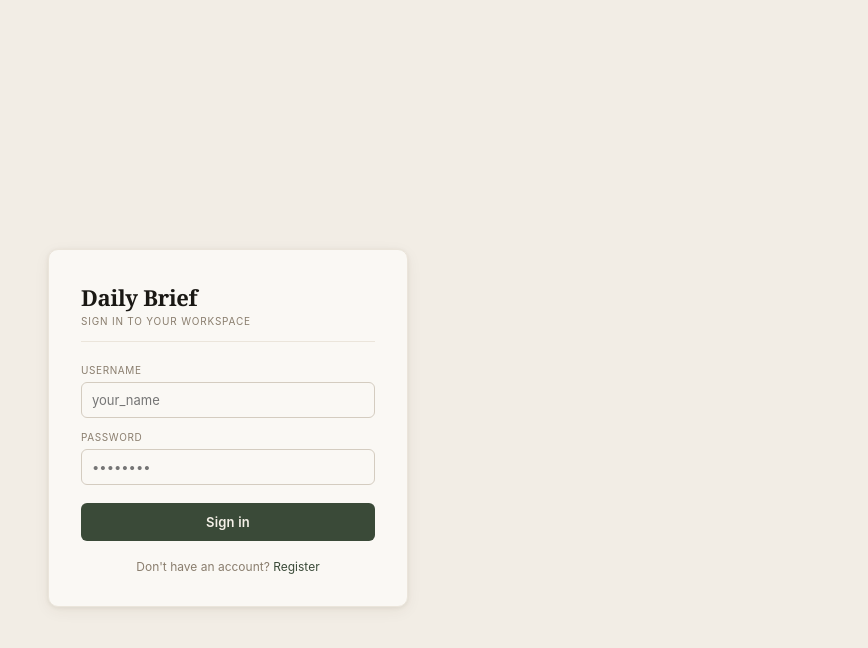
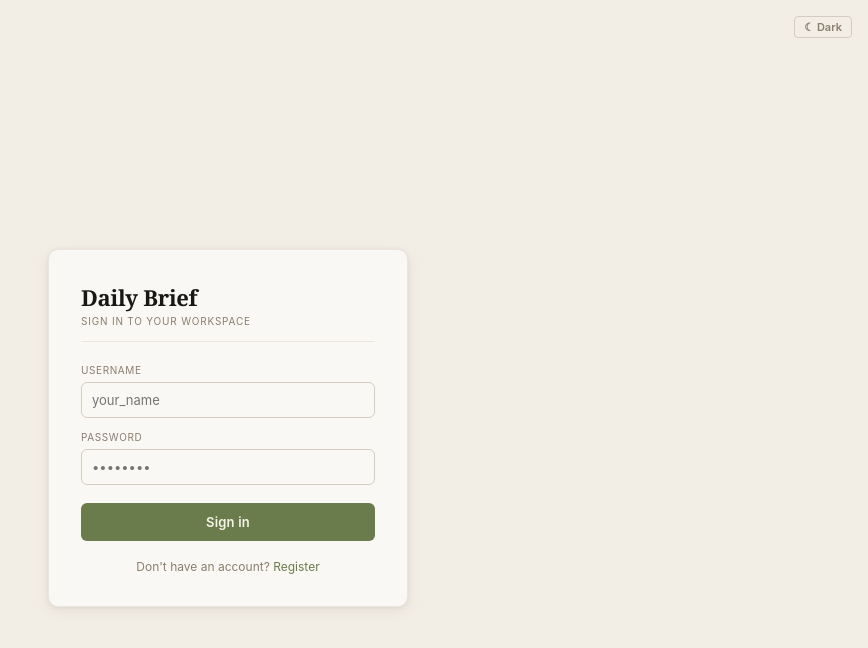
Before and after one commit to Srivibhu/daily-brief-app, a Next.js app: page /login in a window 1280 px wide. Shown: the top 648 px of the page, without its empty margins (412-1280 px from the left). Built offline with nearby package versions, Linux system fonts and the light colour scheme.

Commit message:
Moss green primary, light/dark theme toggle with espresso dark mode

```diff
--- /dev/null
+++ b/components/ThemeToggle.js
@@ -0,0 +1,11 @@
+import { useTheme, setTheme } from '../lib/theme'
+
+export default function ThemeToggle({ className = '' }) {
+  const theme = useTheme()
+  const next = theme === 'dark' ? 'light' : 'dark'
+  return (
+    <button className={`theme-toggle ${className}`} onClick={() => setTheme(next)} title={`Switch to ${next} mode`} aria-label={`Switch to ${next} mode`}>
+      {theme === 'dark' ? '☀ Light' : '☾ Dark'}
+    </button>
+  )
+}
--- a/components/charts.js
+++ b/components/charts.js
@@ -1,9 +1,11 @@
 import { useEffect, useRef } from 'react'
+import { useTheme } from '../lib/theme'
 
 // Builds a Chart.js chart on a canvas; rebuilt whenever `deps` change.
 // chart.js is imported lazily so nothing touches the DOM during SSR.
 function useChart(makeConfig, deps) {
   const ref = useRef(null)
+  const theme = useTheme() // rebuild with the new palette when the theme flips
   useEffect(() => {
     let chart, dead = false
     import('chart.js/auto').then(({ default: Chart }) => {
@@ -11,7 +13,7 @@ function useChart(makeConfig, deps) {
       chart = new Chart(ref.current, makeConfig())
     })
     return () => { dead = true; if (chart) chart.destroy() }
-  }, deps) // eslint-disable-line react-hooks/exhaustive-deps
+  }, [...deps, theme]) // eslint-disable-line react-hooks/exhaustive-deps
   return ref
 }
 
--- /dev/null
+++ b/lib/theme.js
@@ -0,0 +1,15 @@
+import { useSyncExternalStore } from 'react'
+
+// Theme lives on <html data-theme="light|dark"> (set before paint by pages/_document.js)
+const subs = new Set()
+const read = () => document.documentElement.getAttribute('data-theme') || 'light'
+
+export function useTheme() {
+  return useSyncExternalStore(cb => { subs.add(cb); return () => subs.delete(cb) }, read, () => 'light')
+}
+
+export function setTheme(t) {
+  document.documentElement.setAttribute('data-theme', t)
+  try { localStorage.setItem('db-theme', t) } catch {}
+  subs.forEach(f => f())
+}
--- a/pages/dashboard.js
+++ b/pages/dashboard.js
@@ -6,6 +6,7 @@ import CalendarTab from '../components/CalendarTab'
 import AnalyticsTab from '../components/AnalyticsTab'
 import Sidebar from '../components/Sidebar'
 import TagModal from '../components/TagModal'
+import ThemeToggle from '../components/ThemeToggle'
 import { useTimer } from '../lib/useTimer'
 import { useReminders } from '../lib/useReminders'
 import { api, todayStr, dateStr, statusOf, urgencyInfo, PRIORITY_CYCLE, PRIORITY_SORT } from '../lib/util'
@@ -187,6 +188,7 @@ export default function Dashboard() {
         </div>
         <div className="top-actions">
           <span className="user-chip">@{user?.username}</span>
+          <ThemeToggle />
           <button className="btn ghost sm" onClick={() => setShowTags(true)}>🏷 Tags</button>
           <button className="btn ghost sm" onClick={exportData}>Export</button>
           <button className="btn ghost sm" onClick={logout}>Sign out</button>
--- a/pages/login.js
+++ b/pages/login.js
@@ -1,5 +1,6 @@
 import { useState } from 'react'
 import { useRouter } from 'next/router'
+import ThemeToggle from '../components/ThemeToggle'
 
 export default function Login() {
   const router = useRouter()
@@ -29,6 +30,7 @@ export default function Login() {
 
   return (
     <div style={{ minHeight: '100vh', display: 'flex', alignItems: 'center', justifyContent: 'center', padding: 16 }}>
+      <ThemeToggle className="login-theme" />
       <div className="panel" style={{ width: 360, maxWidth: '100%', padding: 32, background: 'var(--s1)' }}>
         <div className="top-bar" style={{ display: 'block', marginBottom: 22 }}>
           <h1>Daily Brief</h1>
--- a/styles/globals.css
+++ b/styles/globals.css
@@ -8,9 +8,10 @@
   --s4:#e4ddd0;
   --b1:#d4ccc0;
   --b2:#ebe5db;
-  /* Forest green replaces blue */
-  --blue:#3a4a38;
-  --blue2:#2d3d2b;
+  /* Moss green primary */
+  --blue:#6a7c4b;
+  --blue2:#586a3d;
+  --on-blue:#f7f3ea;
   --text:#1a1814;
   --sub:#8a7e6e;
   --dim:#c4bbb0;
@@ -21,12 +22,62 @@
   --orange:#cf8b63;
   --red:#c9786f;
   --purple:#9a8cc4;
+  --purple2:#c3b9df;
+  /* Tints & overlays (themeable) */
+  --tint-red:#f7e4e1;
+  --tint-amber:#f6ecd6;
+  --tint-moss:#e9eddf;
+  --danger-line:#ebd2ce;
+  --danger-bg:#fdf0f0;
+  --hover-moss:rgba(106,124,75,.10);
+  --today-bg:#edf0e2;
+  --act-1:#d5ddc4;
+  --act-2:#a3b57f;
+  --overlay:rgba(40,30,20,.45);
   /* Fonts */
   --serif:'Georgia','Times New Roman',serif;
   --sans:-apple-system,BlinkMacSystemFont,'Helvetica Neue',Arial,sans-serif;
   /* Shadow */
   --shadow:0 1px 4px rgba(60,45,20,.08),0 4px 16px rgba(60,45,20,.06);
   --shadow-hover:0 2px 8px rgba(60,45,20,.12),0 8px 24px rgba(60,45,20,.1);
+  --shadow-modal:0 8px 40px rgba(40,30,20,.18);
+}
+
+/* ══ Dark mode — espresso brown, moss accent kept ══ */
+:root[data-theme="dark"]{
+  color-scheme:dark;
+  --bg:#1d1611;
+  --s1:#281f18;
+  --s2:#30261e;
+  --s3:#3a2e25;
+  --s4:#46382c;
+  --b1:#54443a;
+  --b2:#382c23;
+  --blue:#7d915a;
+  --blue2:#90a56b;
+  --on-blue:#1b140f;
+  --text:#efe6d8;
+  --sub:#a99b88;
+  --dim:#6a5b4d;
+  --green:#8fb59a;
+  --amber:#d3ae68;
+  --orange:#dc9a74;
+  --red:#d98a82;
+  --purple:#b1a4d6;
+  --purple2:#8d80b3;
+  --tint-red:rgba(217,138,130,.16);
+  --tint-amber:rgba(211,174,104,.16);
+  --tint-moss:rgba(125,145,90,.18);
+  --danger-line:rgba(217,138,130,.4);
+  --danger-bg:rgba(217,138,130,.10);
+  --hover-moss:rgba(125,145,90,.16);
+  --today-bg:rgba(125,145,90,.16);
+  --act-1:#4a5636;
+  --act-2:#66794a;
+  --overlay:rgba(8,5,3,.68);
+  --shadow:0 1px 4px rgba(0,0,0,.35),0 4px 16px rgba(0,0,0,.25);
+  --shadow-hover:0 2px 8px rgba(0,0,0,.45),0 8px 24px rgba(0,0,0,.35);
+  --shadow-modal:0 8px 40px rgba(0,0,0,.6);
 }
 *{box-sizing:border-box;margin:0;padding:0;}
 body{font-family:var(--serif);background:var(--bg);color:var(--text);min-height:100vh;padding:28px 24px 72px;}
@@ -54,15 +105,15 @@ body{font-family:var(--serif);background:var(--bg);color:var(--text);min-height:
 .tab.active{color:var(--blue);border-bottom-color:var(--blue);}
 
 /* ── Shared inputs ── */
-.due-input{font-family:var(--sans);font-size:12px;background:var(--s1);border:1px solid var(--b1);color:var(--text);border-radius:6px;padding:7px 10px;outline:none;transition:border-color .15s;color-scheme:light;}
+.due-input{font-family:var(--sans);font-size:12px;background:var(--s1);border:1px solid var(--b1);color:var(--text);border-radius:6px;padding:7px 10px;outline:none;transition:border-color .15s;}
 .due-input:focus{border-color:var(--blue);}
-.btn{font-family:var(--sans);font-size:12px;font-weight:600;background:var(--blue);color:#f5f0e8;border:none;border-radius:6px;padding:8px 14px;cursor:pointer;transition:background .15s;white-space:nowrap;letter-spacing:.2px;}
+.btn{font-family:var(--sans);font-size:12px;font-weight:600;background:var(--blue);color:var(--on-blue);border:none;border-radius:6px;padding:8px 14px;cursor:pointer;transition:background .15s;white-space:nowrap;letter-spacing:.2px;}
 .btn:hover{background:var(--blue2);}
 .btn.sm{padding:4px 9px;font-size:11px;}
 .btn.ghost{background:transparent;color:var(--sub);border:1px solid var(--b1);}
 .btn.ghost:hover{color:var(--text);border-color:var(--sub);}
-.btn.danger{background:transparent;color:var(--red);border:1px solid #ebd2ce;}
-.btn.danger:hover{background:#fdf0f0;}
+.btn.danger{background:transparent;color:var(--red);border:1px solid var(--danger-line);}
+.btn.danger:hover{background:var(--danger-bg);}
 .empty{font-family:var(--sans);text-align:center;color:var(--sub);font-size:13px;padding:28px 0;}
 
 /* ══════════════════════════════════════
@@ -75,17 +126,17 @@ body{font-family:var(--serif);background:var(--bg);color:var(--text);min-height:
 .quick-add-icon{padding:0 14px;color:var(--sub);font-size:15px;flex-shrink:0;}
 .quick-add-input{flex:1;background:transparent;border:none;color:var(--text);font-family:var(--sans);font-size:13px;padding:12px 0;outline:none;}
 .quick-add-input::placeholder{color:var(--dim);}
-.quick-add-due,.quick-add-time{background:transparent;border:none;border-left:1px solid var(--b2);color:var(--sub);font-family:var(--sans);font-size:11px;padding:0 10px;height:100%;outline:none;color-scheme:light;}
+.quick-add-due,.quick-add-time{background:transparent;border:none;border-left:1px solid var(--b2);color:var(--sub);font-family:var(--sans);font-size:11px;padding:0 10px;height:100%;outline:none;}
 .quick-add-tag{background:transparent;border:none;border-left:1px solid var(--b2);color:var(--sub);font-family:var(--sans);font-size:11px;padding:0 9px;cursor:pointer;outline:none;}
 .quick-add-tag option{background:var(--s1);}
 .quick-add-submit{background:transparent;border:none;border-left:1px solid var(--b2);color:var(--blue);font-family:var(--sans);font-size:11px;font-weight:600;padding:0 16px;cursor:pointer;height:100%;transition:background .15s;white-space:nowrap;letter-spacing:.2px;}
-.quick-add-submit:hover{background:rgba(58,74,56,.07);}
+.quick-add-submit:hover{background:var(--hover-moss);}
 
 /* Toolbar */
 .task-toolbar{display:flex;align-items:center;justify-content:space-between;margin-bottom:14px;}
 .filter-pills{display:flex;gap:5px;flex-wrap:wrap;}
 .pill{font-family:var(--sans);font-size:11px;padding:4px 12px;border-radius:20px;border:1px solid var(--b1);background:transparent;cursor:pointer;color:var(--sub);font-weight:500;transition:all .15s;letter-spacing:.2px;}
-.pill.active{background:var(--blue);border-color:var(--blue);color:#f5f0e8;}
+.pill.active{background:var(--blue);border-color:var(--blue);color:var(--on-blue);}
 
 /* Section group */
 .card-group-header{font-family:var(--sans);font-size:10px;font-weight:600;color:var(--sub);text-transform:uppercase;letter-spacing:.9px;padding:16px 0 10px;display:flex;align-items:center;gap:9px;cursor:pointer;user-select:none;}
@@ -136,7 +187,7 @@ body{font-family:var(--serif);background:var(--bg);color:var(--text);min-height:
 /* Priority flag */
 .priority-flag{font-family:var(--sans);font-size:10px;font-weight:700;padding:2px 8px;border-radius:20px;cursor:pointer;border:none;white-space:nowrap;transition:opacity .15s;}
 .priority-flag:hover{opacity:.7;}
-.pf-p1{background:#f7e4e1;color:var(--red);}.pf-p2{background:#f6ecd6;color:var(--amber);}.pf-p3{background:#e8ede8;color:var(--blue);}
+.pf-p1{background:var(--tint-red);color:var(--red);}.pf-p2{background:var(--tint-amber);color:var(--amber);}.pf-p3{background:var(--tint-moss);color:var(--blue);}
 .pf-none{background:var(--s3);color:var(--sub);}
 
 /* Card right — days left */
@@ -208,7 +259,7 @@ input[type=range]{flex:1;accent-color:var(--blue);cursor:pointer;height:3px;}
 .timer-panel{display:flex;flex-direction:column;align-items:center;gap:13px;}
 .timer-modes{display:flex;gap:5px;}
 .tmode{font-family:var(--sans);font-size:11px;font-weight:600;padding:4px 12px;border-radius:5px;border:1px solid var(--b1);background:transparent;cursor:pointer;color:var(--sub);transition:all .15s;letter-spacing:.2px;}
-.tmode.active{background:var(--blue);border-color:var(--blue);color:#f5f0e8;}
+.tmode.active{background:var(--blue);border-color:var(--blue);color:var(--on-blue);}
 .timer-ring-wrap{position:relative;width:180px;height:180px;}
 .timer-svg{transform:rotate(-90deg);}
 .timer-ring-bg{fill:none;stroke:var(--s4);stroke-width:7;}
@@ -222,7 +273,7 @@ input[type=range]{flex:1;accent-color:var(--blue);cursor:pointer;height:3px;}
 .timer-controls{display:flex;gap:7px;align-items:center;}
 .tbtn{font-family:var(--sans);font-size:13px;font-weight:600;background:var(--s2);border:1px solid var(--b1);color:var(--text);border-radius:7px;padding:9px 20px;cursor:pointer;transition:all .15s;}
 .tbtn:hover{border-color:var(--sub);}
-.tbtn.primary{background:var(--blue);border-color:var(--blue);color:#f5f0e8;padding:9px 28px;font-size:14px;}
+.tbtn.primary{background:var(--blue);border-color:var(--blue);color:var(--on-blue);padding:9px 28px;font-size:14px;}
 .tbtn.primary:hover{background:var(--blue2);}
 .tbtn.primary.running{background:var(--green);border-color:var(--green);}
 .task-link-row{display:flex;align-items:center;gap:8px;width:100%;}
@@ -233,7 +284,7 @@ input[type=range]{flex:1;accent-color:var(--blue);cursor:pointer;height:3px;}
 .today-focus .focus-steps .unit{font-family:var(--sans);font-size:12px;color:var(--sub);margin-bottom:7px;}
 .focus-subtext{font-family:var(--sans);font-size:11px;color:var(--sub);}
 .focus-bar-track{height:4px;background:var(--s4);border-radius:2px;overflow:hidden;margin:8px 0;}
-.focus-bar-fill{height:100%;background:linear-gradient(90deg,var(--purple),#c3b9df);border-radius:2px;transition:width .4s;}
+.focus-bar-fill{height:100%;background:linear-gradient(90deg,var(--purple),var(--purple2));border-radius:2px;transition:width .4s;}
 .week-chart-wrap{height:110px;margin-top:4px;}
 .session-log{max-height:150px;overflow-y:auto;}
 .session-log::-webkit-scrollbar{width:3px;}.session-log::-webkit-scrollbar-thumb{background:var(--b1);border-radius:2px;}
@@ -261,7 +312,7 @@ input[type=range]{flex:1;accent-color:var(--blue);cursor:pointer;height:3px;}
 .cal-cell{background:var(--s2);border-radius:5px;padding:5px 4px;min-height:56px;cursor:pointer;transition:background .15s;}
 .cal-cell:hover{background:var(--s3);}
 .cal-cell.empty{background:transparent;cursor:default;}
-.cal-cell.today{background:#eaf0ea;border:1px solid var(--blue);}
+.cal-cell.today{background:var(--today-bg);border:1px solid var(--blue);}
 .cal-day{font-family:var(--sans);font-size:10px;font-weight:600;color:var(--sub);margin-bottom:3px;}
 .cal-cell.today .cal-day{color:var(--blue);}
 .cal-dots{display:flex;flex-wrap:wrap;gap:2px;}
@@ -291,7 +342,7 @@ input[type=range]{flex:1;accent-color:var(--blue);cursor:pointer;height:3px;}
 .brief-pct{font-family:var(--sans);font-size:10px;font-weight:600;color:var(--sub);width:24px;text-align:right;}
 .activity-grid{display:grid;grid-template-columns:repeat(7,1fr);gap:3px;}
 .act-cell{aspect-ratio:1;border-radius:3px;}
-.act-0{background:var(--s3);}.act-1{background:#c8d8c8;}.act-2{background:#7da87d;}.act-3{background:var(--blue);}
+.act-0{background:var(--s3);}.act-1{background:var(--act-1);}.act-2{background:var(--act-2);}.act-3{background:var(--blue);}
 .due-item{display:flex;align-items:center;gap:7px;padding:7px 0;border-bottom:1px solid var(--b2);}
 .due-item:last-child{border-bottom:none;}
 .due-name{font-size:12px;flex:1;color:var(--sub);white-space:nowrap;overflow:hidden;text-overflow:ellipsis;}
@@ -310,8 +361,8 @@ button{font-family:var(--sans)}
 .top-actions{display:flex;align-items:center;gap:6px}
 .user-chip{font-family:var(--sans);font-size:11px;color:var(--sub);margin-right:4px}
 .center-screen{min-height:100vh;display:flex;align-items:center;justify-content:center;font-family:var(--sans);color:var(--sub);font-size:14px}
-.modal-back{position:fixed;inset:0;background:rgba(40,30,20,.45);z-index:200;display:flex;align-items:center;justify-content:center;padding:16px;backdrop-filter:blur(3px)}
-.modal{background:var(--s1);border:1px solid var(--b1);border-radius:12px;padding:24px;width:400px;max-width:100%;max-height:80vh;overflow:auto;box-shadow:0 8px 40px rgba(40,30,20,.18)}
+.modal-back{position:fixed;inset:0;background:var(--overlay);z-index:200;display:flex;align-items:center;justify-content:center;padding:16px;backdrop-filter:blur(3px)}
+.modal{background:var(--s1);border:1px solid var(--b1);border-radius:12px;padding:24px;width:400px;max-width:100%;max-height:80vh;overflow:auto;box-shadow:var(--shadow-modal)}
 .modal h2{font-size:16px;margin-bottom:15px}
 .tag-row{display:flex;align-items:center;gap:8px;padding:9px 0;border-bottom:1px solid var(--b2);font-family:var(--sans);font-size:13px}
 .color-dots{display:flex;gap:4px;flex-wrap:wrap}
@@ -325,7 +376,7 @@ button{font-family:var(--sans)}
 .quick-add-input{min-width:160px}
 .quick-add-due,.quick-add-time,.quick-add-tag{height:40px}
 .cal-cell.selected{outline:1px solid var(--blue)}
-input[type=date],input[type=time]{color-scheme:light}
+
 .card-title{overflow-wrap:anywhere}
 @media(max-width:900px){
   .page{grid-template-columns:1fr}
@@ -338,3 +389,9 @@ input[type=date],input[type=time]{color-scheme:light}
   .stats{grid-template-columns:repeat(2,1fr)}
   .card-hover-actions{opacity:1}
 }
+
+/* ══ Theme toggle ══ */
+.theme-toggle{font-family:var(--sans);font-size:11px;font-weight:600;background:transparent;color:var(--sub);border:1px solid var(--b1);border-radius:4px;padding:3px 9px;cursor:pointer;transition:all .15s;white-space:nowrap}
+.theme-toggle:hover{color:var(--text);border-color:var(--sub)}
+.login-theme{position:fixed;top:16px;right:16px}
+body,.panel,.task-card,.stat,.modal{transition:background-color .2s,border-color .2s}
```
Also changed, not shown: pages/_document.js (added, +17 -0 lines).
